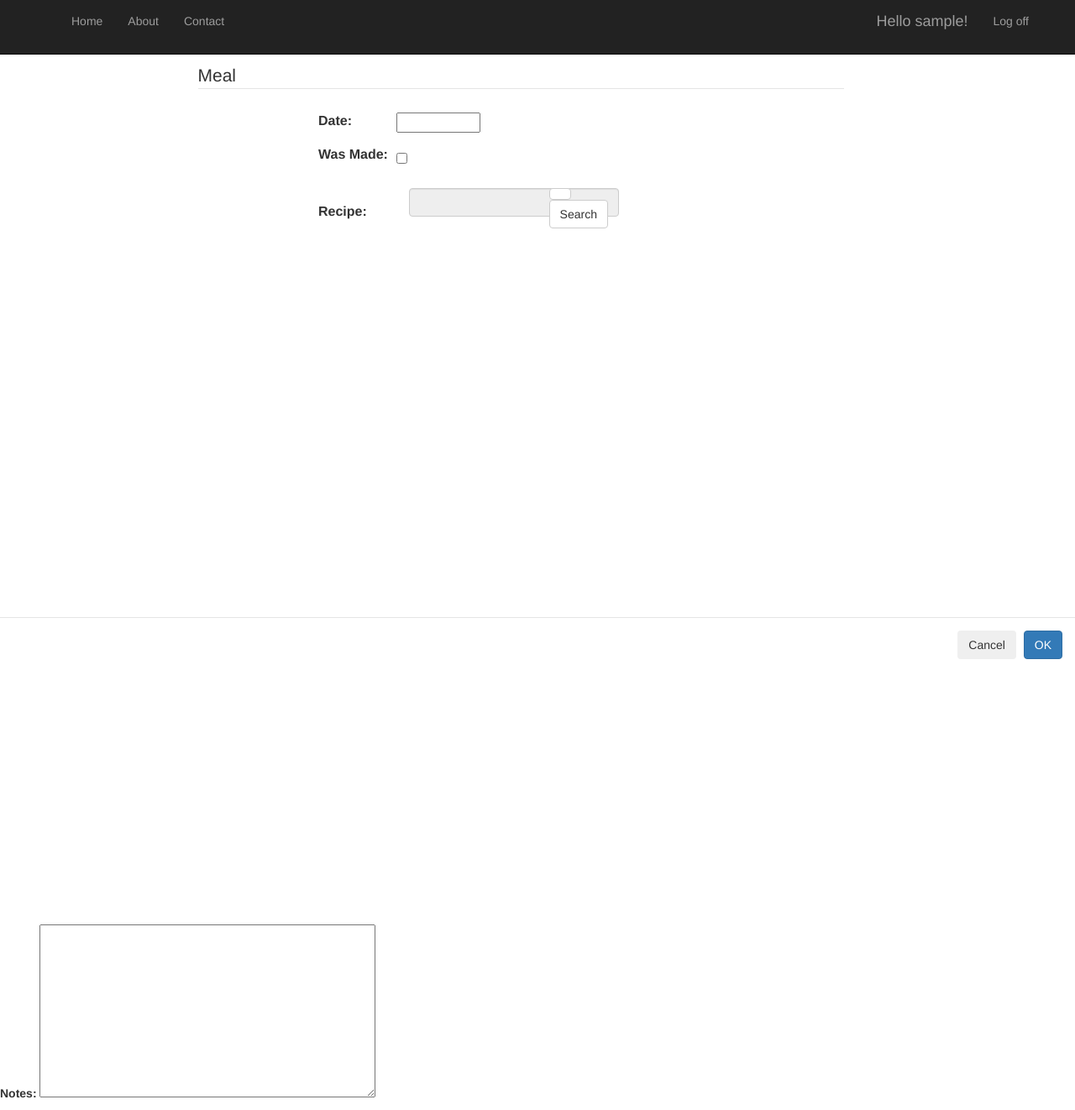
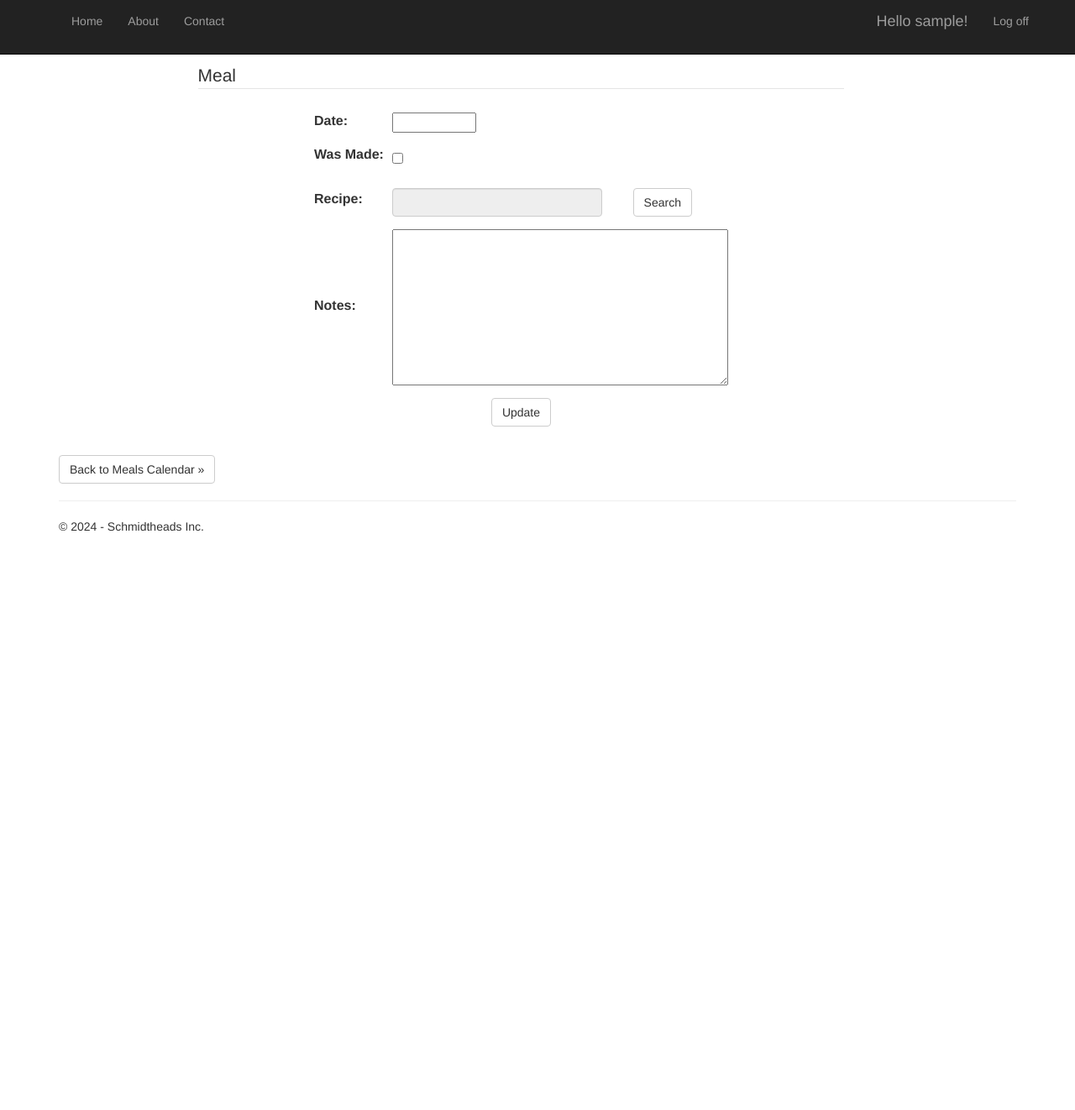
Before and after one commit to Schmidtheads/meal_planner, a Django app: page /meal/new in a window 1280 px wide. Shown: the top 1322 px of the page at 84% size. After the commit the page ends 633 px from the top, so only its background shows below. Run offline with Django 3.2, Linux system fonts and the light colour scheme; the visitor is signed in with stand-in values (Sample User, id 1); some libraries are stand-ins or nearby versions.

Commit message:
Fixes for merge screw up (#53)
* improved deployment to copy admin folder

Co-authored-by: Mark Schmidt <mrk.schmidt@gmail.com>

```diff
--- a/meal/templates/meal/recipe_select.html
+++ b/meal/templates/meal/recipe_select.html
@@ -3,12 +3,8 @@
 
   Note that the methods in recipequery.js are available to this html snippet
   because it is sourced by the parent html file meals/detail.html
-
-  Note that the methods in recipequery.js are available to this html snippet
-  because it is sourced by the parent html file meals/detail.html
 -->
 <div class="row align-items-end">
-    <div class="form-group col-md-8">
     <div class="form-group col-md-8">
         <input type="text" class="form-control"
                 id="id_recipe_name_display"
@@ -18,7 +14,6 @@
                 {% endif %} readonly/>
     </div>
     <div class="form-group col-md-1">
-      <button type="button" class="btn btn-default" onclick="launch()">
       <button type="button" class="btn btn-default" onclick="launch()">
             Search
       </button>
@@ -44,7 +39,6 @@
           </div>
           <div class="modal-body">
             <table class="table" id="id_recipe_search">
-            <table class="table" id="id_recipe_search">
               <tr>
                 <td id="id_recipe_search_container">
                   <input id="id_recipe_search_keys" class="form-control" onkeyup="stoppedTyping()" type="text" />
@@ -53,13 +47,6 @@
                   <button id="id_recipe_search_button" type="button" class="btn btn-primary" title="Alt-S" accesskey="s" onclick="recipeSearch()">Search</button>
                 </td>
               </tr>
-            </table>
-            <div id="id_table_scroll">
-              <table id="id_recipe_search_results" class="table tableRowHover">
-                <thead></thead>
-                <tbody></tbody>
-              </table>
-            </div>
             </table>
             <div id="id_table_scroll">
               <table id="id_recipe_search_results" class="table tableRowHover">
--- a/meal/views.py
+++ b/meal/views.py
@@ -76,33 +76,25 @@
         # Retrieve scheduled_date from query string value (must be YYYY-MM-DD format e.g. 2020-12-23)
         # should default be current date?
         scheduled_date = request.GET.get('date', None)
-        # should default be current date?
-        scheduled_date = request.GET.get('date', None)
         if not scheduled_date is None:
             # Check if date is valid
             try:
                 date_obj = datetime.strptime(
                     scheduled_date, "%Y-%m-%d")
-                date_obj = datetime.strptime(
-                    scheduled_date, "%Y-%m-%d")
                 try:
-                    _ = Meal.objects.get(scheduled_date=date_obj)
                     _ = Meal.objects.get(scheduled_date=date_obj)
 
                     # if meal exists - need to redirect to details page (for update)
                 except Meal.DoesNotExist:
                     print(f'Meal not found for {scheduled_date}!')
-                    print(f'Meal not found for {scheduled_date}!')
             except:
                 # Invalid date, do not pre-populate the date on the form
-                date_obj = None
                 date_obj = None
         else:
             date_obj = None
 
         # Create form for new entry
         if date_obj is None:
-            form = MealForm()  # create form without pre-populated date
             form = MealForm()  # create form without pre-populated date
         else:
             form = MealForm(initial={'scheduled_date': date_obj})
```
Also changed, not shown: 1 other file.
